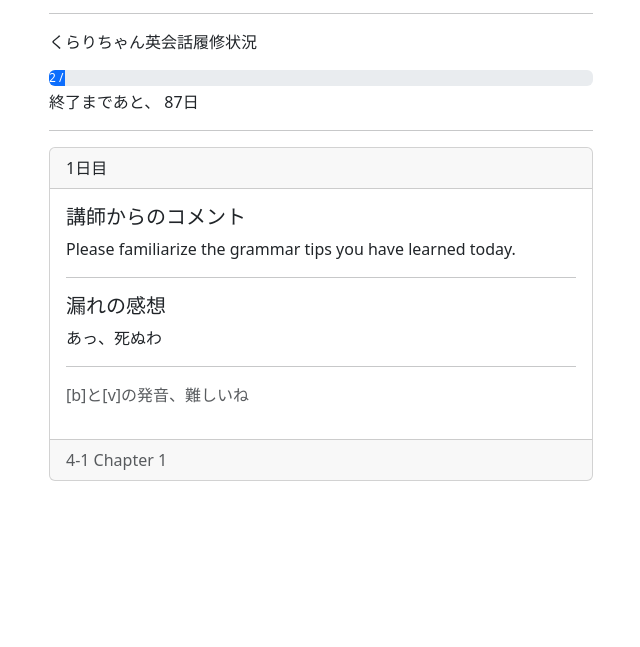
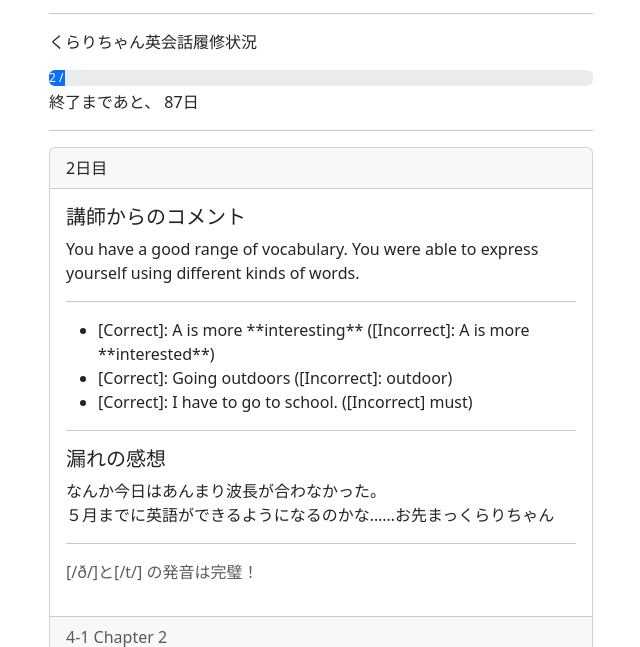
Before and after one commit to sasakulab/kurarichan.sasakulab.com, a plain HTML site: page english/index.html in a window 1280 px wide. Shown: the part 305-952 px from the top of the page, without its empty margins (319-959 px from the left). Before the commit the page ends 818 px from the top, so only its background shows below. Drawn offline with nearby package versions, Linux system fonts and the light colour scheme.

Commit message:
Update: English (お先真っくらり)

```diff
--- a/english/index.html
+++ b/english/index.html
@@ -35,6 +35,31 @@
             </div>
         <p id="remain" style="margin-top: 0.25em;">...</p>
         <hr>
+        <div id="2">
+            <div class="card">
+                <div class="card-header">
+                  2日目
+                </div>
+                <div class="card-body">
+                    <h5 class="card-title">講師からのコメント</h5>
+                    <p class="card-text">You have a good range of vocabulary. You were able to express yourself using different kinds of words.</p>
+                    <hr>
+                    <ul>
+                        <li>[Correct]: A is more **interesting** ([Incorrect]: A is more **interested**)</li>
+                        <li>[Correct]: Going outdoors ([Incorrect]: outdoor)</li>
+                        <li>[Correct]: I have to go to school. ([Incorrect] must)</li>
+                    </ul>
+                    <hr>
+                    <h5 class="card-title">漏れの感想</h5>
+                    <p class="card-text">なんか今日はあんまり波長が合わなかった。<br>５月までに英語ができるようになるのかな……お先まっくらりちゃん</p>
+                    <hr>
+                    <p class="text-muted">[/ð/]と[/t/] の発音は完璧！</p>
+                </div>
+                <div class="card-footer text-muted">
+                    4-1 Chapter 2
+                </div>
+            </div>
+        </div>
         <div id="1">
             <div class="card">
                 <div class="card-header">
```
